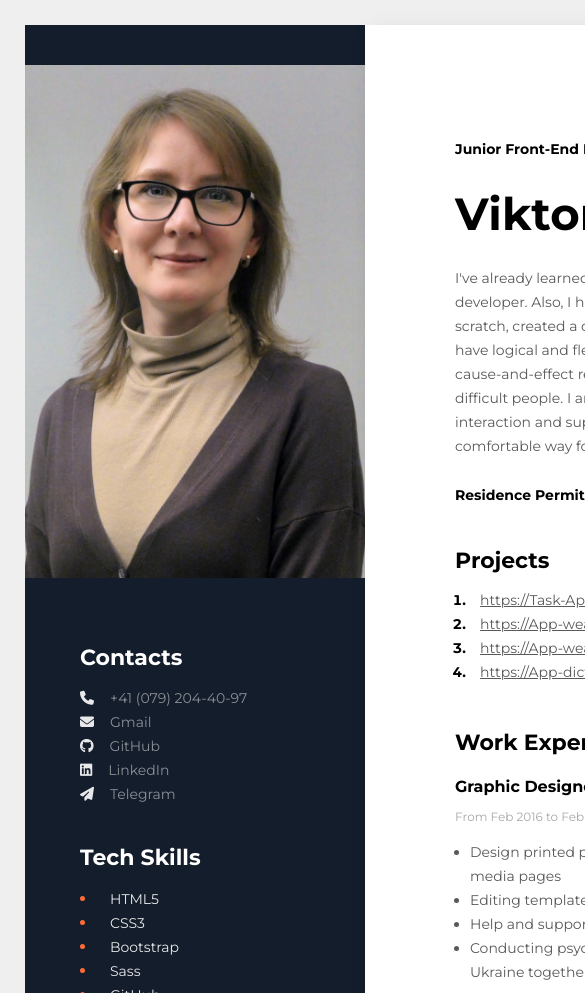
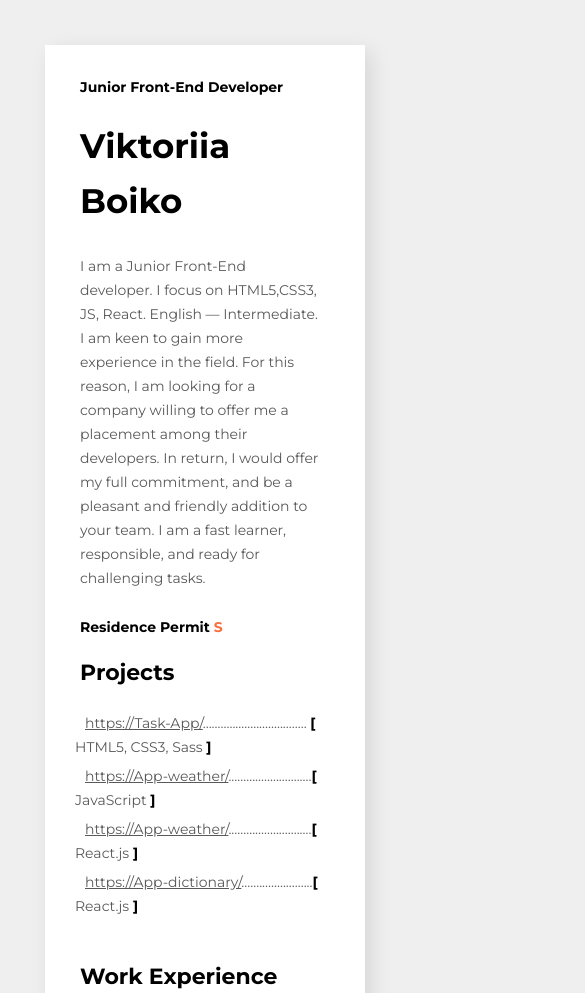
Before and after one commit to Viksia/resume-project, a plain HTML site: page index.html in a window 390 px wide. Shown: the top 993 px of the page, 585 px wide, since content can reach past the window. Drawn offline with Linux system fonts and the light colour scheme.

Commit message:
Added responsive

```diff
--- a/index.html
+++ b/index.html
@@ -17,27 +17,18 @@
     <div class="main">
         <!-- Main content -->
         <div class="main-content">
+
             <div class="about">
                 <!-- About user -->
                 <h2 class="about-position">Junior Front-End Developer</h2>
                 <h1 class="about-name">Viktoriia Boiko</h1>
-                <p class="about-description"><span>I've already learned basics and make a few projects and I know WHY I
-                        want to become a
-                        developer.</span>
-                    Also, I have good technical and economic skills. I have the ability to develop from scratch, created
-                    a
-                    clear
-                    structure of what
-                    should be implemented. I adhere to deadlines, I have logical and flexible thinking, I know how to
-                    cope
-                    with large
-                    volumes of work and find cause-and-effect relationships, I know how to find a common grounds even
-                    with
-                    the most
-                    difficult people. I am a great team player, able to create a good working atmosphere of interaction
-                    and
-                    support, where
-                    everyone will do what they do best and in the most comfortable way for them.</p>
+                <p class="about-description">I am a Junior Front-End developer. I focus on HTML5,CSS3, JS, React.
+                    English — Intermediate. I am keen to gain more
+                    experience in the field. For this reason, I am looking for a company willing to offer me a placement
+                    among their
+                    developers. In return, I would offer my full commitment, and be a pleasant and friendly addition to
+                    your team. I am a
+                    fast learner, responsible, and ready for challenging tasks.</p>
             </div>
             <div>
                 <h4 class="permit">Residence Permit <span>S</span></h4>
@@ -168,16 +159,15 @@
             <div class="certificates">
                 <h3 class="main-title">Certificates</h3>
                 <div>
-                    <h4 class="course">Front End Development (HTML, CSS, JS, React)<span class="school">
-                            SheCodes</span></h4>
+                    <h4 class="course">Front End Development <span class="skills">(HTML, CSS, JS, React)</span><span
+                            class="school"> SheCodes</span></h4>
                 </div>
                 <div>
-                    <h4 class="course">Responsive Web Design (HTML, CSS, Bootstrap)<span class="school">
-                            Sololearn</span></h4>
+                    <h4 class="course">Responsive Web Design <span class="skills">(HTML, CSS, Bootstrap)</span><span
+                            class="school"> Sololearn</span></h4>
                 </div>
                 <div>
-                    <h4 class="course">Diploma Pre MBA Project Management<span class="school"> International
-                            Management
+                    <h4 class="course">Diploma Pre MBA Project Management<span class="school"> International Management
                             Academy</span></h4>
                 </div>
                 <div>
@@ -234,15 +224,16 @@
             <div class="languages">
                 <h3 class="sidebar-title">Languages</h3>
                 <ul class="sidebar-list">
-                    <li class="sidebar-item"><span class="sidebar-list-text">English (B1)</span></li>
-                    <li class="sidebar-item"><span class="sidebar-list-text">Deutsch (A1)</span></li>
-                    <li class="sidebar-item"><span class="sidebar-list-text">Ukrainian (Native)</span></li>
-                    <li class="sidebar-item"><span class="sidebar-list-text">Russian (Second native)</span></li>
+                    <li class="sidebar-item"><span class="sidebar-list-text eng">English (B1)</span></li>
+                    <li class="sidebar-item"><span class="sidebar-list-text deu">Deutsch (A1)</span></li>
+                    <li class="sidebar-item"><span class="sidebar-list-text ukr">Ukrainian (Native)</span></li>
+                    <li class="sidebar-item"><span class="sidebar-list-text rus">Russian (Second native)</span></li>
                 </ul>
             </div>
         </aside>
     </div>
     <script src="https://kit.fontawesome.com/7a9aaf3bdb.js" crossorigin="anonymous"></script>
+
 </body>
 
 </html>
--- a/styles/styles.css
+++ b/styles/styles.css
@@ -3,6 +3,8 @@ body {
   margin: 0 auto;
   background-color: #f0efef;
 }
+
+/* Основные стили: */
 
 .main {
   display: flex;
@@ -112,7 +114,8 @@ body {
   font-style: normal;
   font-weight: bold;
   font-size: 16px;
-  line-height: 20px;
+
+  line-height: 1.6;
   color: black;
   margin-bottom: 10px;
 }
@@ -180,6 +183,10 @@ body {
   line-height: 16px;
   color: #fb6d3a;
   margin-bottom: 10px;
+}
+
+.skills {
+  font-weight: normal;
 }
 
 .course {
@@ -254,3 +261,93 @@ body {
   line-height: 24px;
   font-size: 14px;
 }
+
+/* Mobile version*/
+@media screen and (max-width: 700px) {
+  body {
+    display: flex;
+  }
+
+  /* Main */
+
+  .main-content {
+    width: 100%;
+    padding: 10px;
+  }
+  .main {
+    flex-direction: column;
+    margin: 20px;
+  }
+
+  .about-name {
+    font-size: 34px;
+    margin: 25px 25px;
+  }
+
+  .about-description {
+    width: 80%;
+    margin: 25px 25px;
+  }
+
+  .permit {
+    margin: 25px 25px;
+  }
+
+  .about-position {
+    font-size: 14px;
+    margin: 25px 25px;
+  }
+
+  .main-title,
+  .work-position,
+  .period,
+  .institute,
+  .specialization {
+    margin: 25px 25px;
+  }
+
+  .projects-item {
+    margin: 5px 5px;
+    list-style: none;
+  }
+  .work-list-item {
+    width: 80%;
+    margin-left: 25px;
+  }
+
+  .course {
+    display: table;
+    margin-left: 25px;
+    line-height: 1.7;
+    margin-bottom: 25px;
+    width: 80%;
+  }
+
+  /* Aside */
+
+  .sidebar {
+    width: 105%;
+    display: grid;
+    grid-template-columns: 1fr 1fr;
+    justify-content: left;
+  }
+
+  .sidebar img {
+    width: 80%;
+    margin-left: 30px;
+  }
+
+  .contacts {
+    margin-right: 0;
+    margin-left: 30px;
+  }
+
+  .tech-skills,
+  .languages {
+    margin-right: 0;
+    margin-left: 30px;
+  }
+  .soft-skills {
+    display: none;
+  }
+}
```
